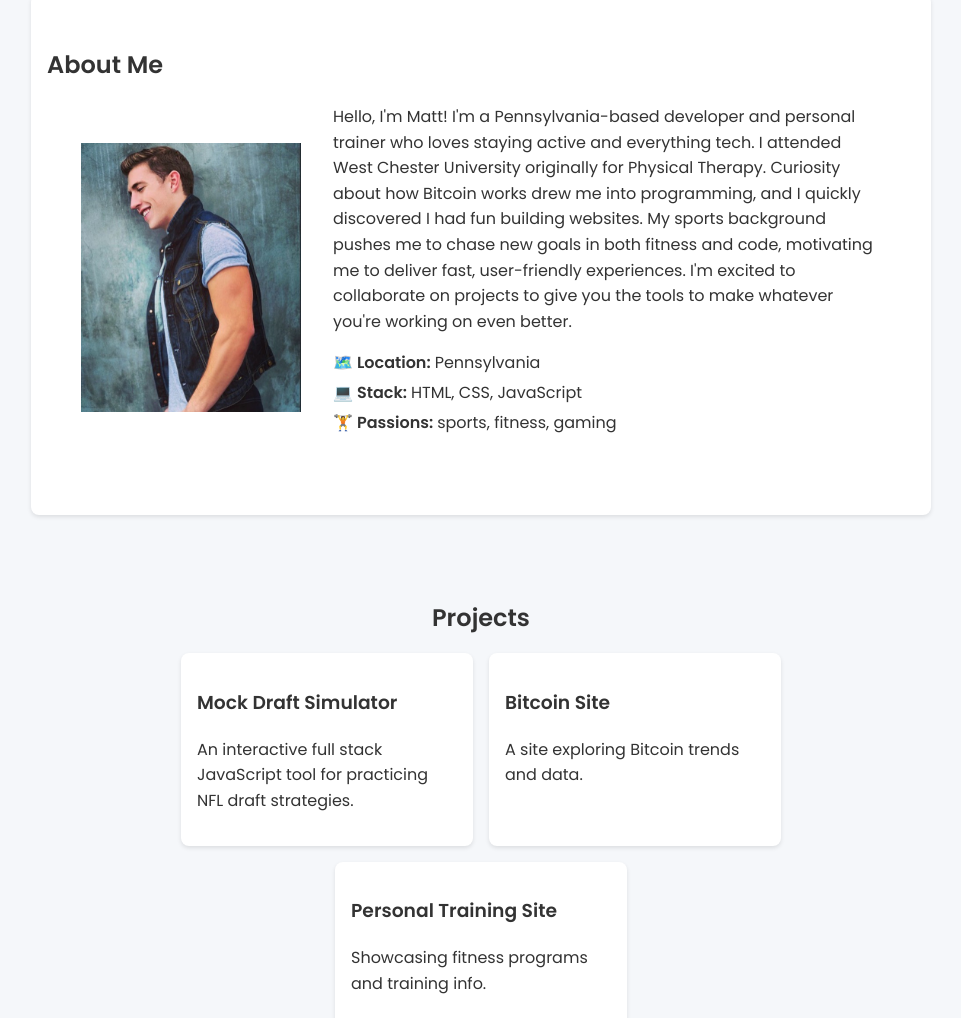
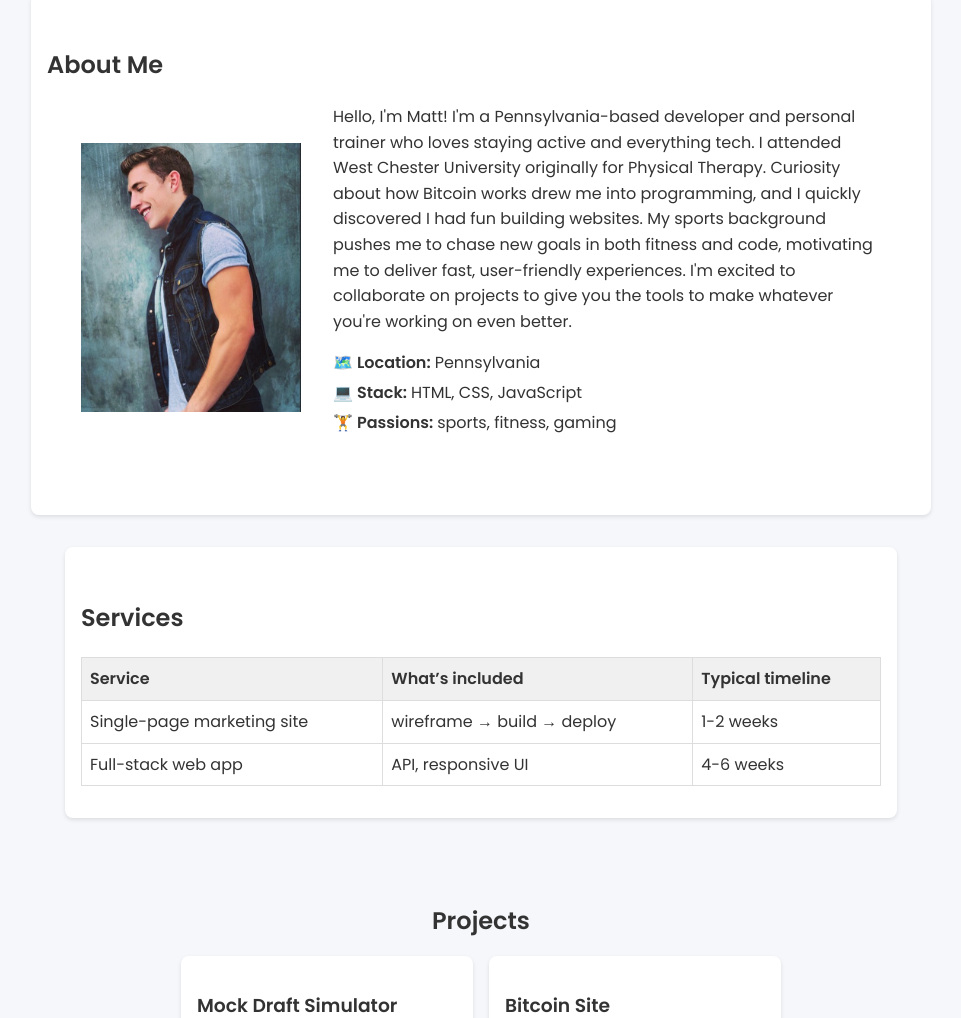
Before and after one commit to mattmcginley7/mattmcginley7.github.io, a plain HTML site: page index.html in a window 1280 px wide. Shown: the part 299-1317 px from the top of the page, without its empty margins (159-1120 px from the left). Drawn offline with Linux system fonts and the light colour scheme.

Commit message:
Add Services section

```diff
--- a/index.html
+++ b/index.html
@@ -26,6 +26,30 @@
                     </ul>
                 </div>
             </div>
+        </section>
+        <section class="services">
+            <h2>Services</h2>
+            <table class="services-table">
+                <thead>
+                    <tr>
+                        <th>Service</th>
+                        <th>What’s included</th>
+                        <th>Typical timeline</th>
+                    </tr>
+                </thead>
+                <tbody>
+                    <tr>
+                        <td>Single-page marketing site</td>
+                        <td>wireframe → build → deploy</td>
+                        <td>1-2 weeks</td>
+                    </tr>
+                    <tr>
+                        <td>Full-stack web app</td>
+                        <td>API, responsive UI</td>
+                        <td>4-6 weeks</td>
+                    </tr>
+                </tbody>
+            </table>
         </section>
         <section class="projects">
             <h2>Projects</h2>
--- a/styles.css
+++ b/styles.css
@@ -98,6 +98,32 @@ footer {
     margin-bottom: 2rem;
 }
 
+.services {
+    background-color: #fff;
+    border-radius: 8px;
+    box-shadow: 0 2px 4px rgba(0,0,0,0.1);
+    padding: 2rem 1rem;
+    max-width: 800px;
+    margin: 0 auto 2rem auto;
+}
+
+.services-table {
+    width: 100%;
+    border-collapse: collapse;
+    margin: 0 auto;
+}
+
+.services-table th,
+.services-table td {
+    border: 1px solid #ddd;
+    padding: 0.5rem;
+    text-align: left;
+}
+
+.services-table th {
+    background-color: #f0f0f0;
+}
+
 .about-content {
     display: grid;
     grid-template-columns: 220px 1fr;
```
